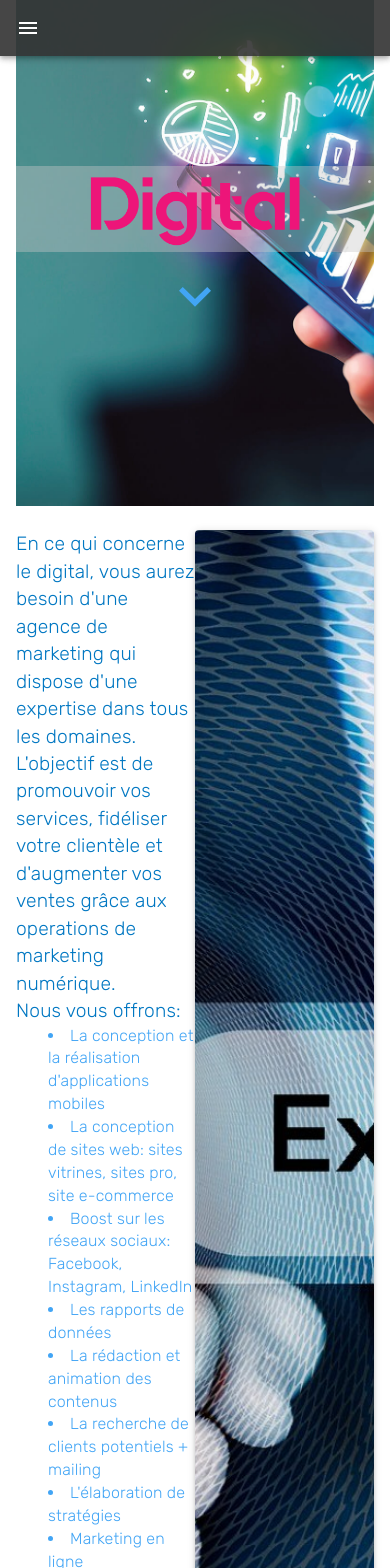
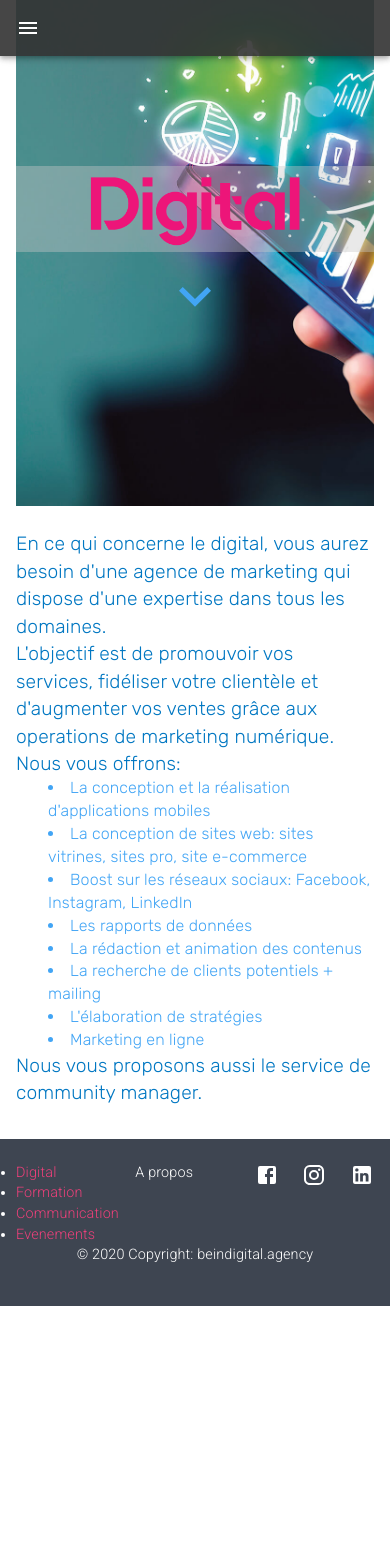
Before and after one commit to Khiroun/beindigital, a Next.js app: page /digital in a window 390 px wide. Shown: the top 1568 px of the page. After the commit the page ends 1306 px from the top, so only its background shows below. Built offline with nearby package versions, Linux system fonts and the light colour scheme.

Commit message:
correct our link on the footer

```diff
--- a/pages/digital.js
+++ b/pages/digital.js
@@ -1,5 +1,4 @@
 import { Card, CardMedia, Container, makeStyles } from "@material-ui/core";
-import { useEffect, useState } from "react";
 import DigitalHero from "../widgets/HeroItem/Digital";
 import Nav from "../widgets/Header/Nav";
 import ServiceSection from "../widgets/ServiceSection";
@@ -11,6 +10,14 @@ const useStyles = makeStyles((theme) => ({
     color: theme.palette.secondary.dark,
     fontSize: "1.2rem",
     fontFamily: "Rubik",
+  },
+  container:{
+
+    display: "flex",
+    flexWrap: "wrap",
+    [theme.breakpoints.down("md")]: {
+      flexDirection: 'column'
+    },
   },
   list: {
     color: theme.palette.secondary.main,
@@ -30,15 +37,11 @@ const useStyles = makeStyles((theme) => ({
 }));
 
 const Digital = () => {
+  const styles = useStyles()
   return (
     <Container>
       <DigitalHero />
-      <div
-        style={{
-          display: "flex",
-          flexWrap: "wrap",
-        }}
-      >
+      <div className={styles.container} >
         <Main />
         <SideCard />
       </div>
--- a/widgets/Footer.js
+++ b/widgets/Footer.js
@@ -63,7 +63,7 @@ const Footer = () => {
       {/* Copyright */}
       <div style={{ textAlign: "center" }}>
         © 2020 Copyright:
-        <a href="https://bein-digital.com/"> bein-digital.com</a>
+        <a href="https://beindigital.agency/"> beindigital.agency</a>
       </div>
       {/* Copyright */}
     </footer>
```
